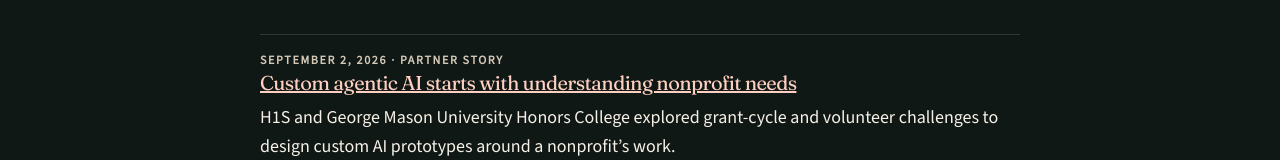
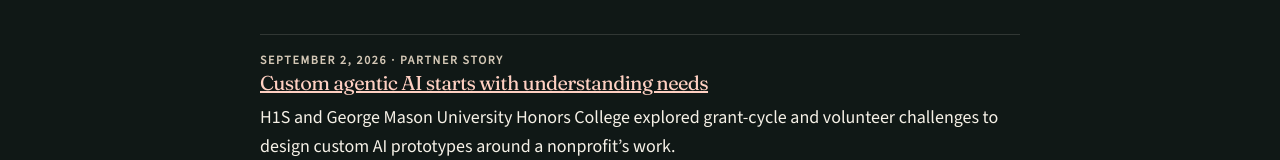
Before and after one commit to hopeonesource/hope1source.org, a React (Vite) app in the folder preview-v4/: page /press in a window 1280 px wide. Shown: the part 607-767 px from the top of the page. Built offline with nearby package versions, Linux system fonts and the light colour scheme.

Commit message:
Remove nonprofit from GMU story title

```diff
--- a/preview-v4/src/content/pressArticlesUpdates.js
+++ b/preview-v4/src/content/pressArticlesUpdates.js
@@ -47,7 +47,7 @@ export const pressArticlesUpdates = [
   {
     id: 'george-mason-honors-college-partnership',
     legacyPaths: [],
-    title: 'Custom agentic AI starts with understanding nonprofit needs',
+    title: 'Custom agentic AI starts with understanding needs',
     date: 'September 2, 2026',
     dateTime: '2026-09-02',
     author: 'H1S Check-ins',
```
Also changed, not shown: 1 other file (tests, documents, lock files or other folders).
